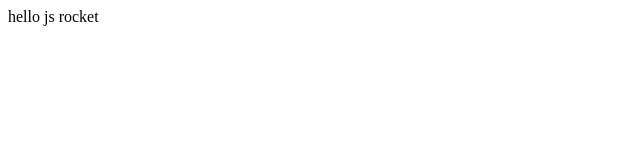
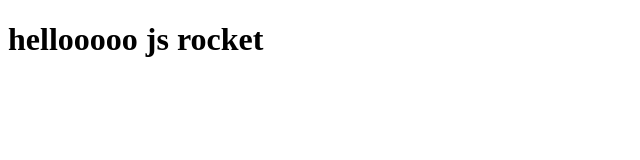
Before and after one commit to demapan/js-rocket, a plain HTML site: page index.html in a window 1280 px wide. Shown: the whole page, without its empty margins (0-640 px from the left). Drawn offline with Linux system fonts and the light colour scheme.

Commit message:
car example

```diff
--- a/index.html
+++ b/index.html
@@ -1,6 +1,26 @@
-hello js rocket
-
-<script type="text/javascript">
+<!DOCTYPE html>
+<html>
+<head>
+	<title>JS ROCKET</title>
+	<script type="text/javascript">
+		var car = {
+			make: 'VW',
+			type: 'Polo',
+			color: 'blue',
+			isTurnedOn: false,
+			numberOfWheels: 4,
+			seats: [
+				'seat1',
+				'seat 2',
+				'seat 3',
+				'seat 4'
+		]
+		};
 	console.log('hello there friends');
 
 </script>
+</head>
+<body>
+	<h1>hellooooo js rocket</h1>
+</body>
+</html>
```
